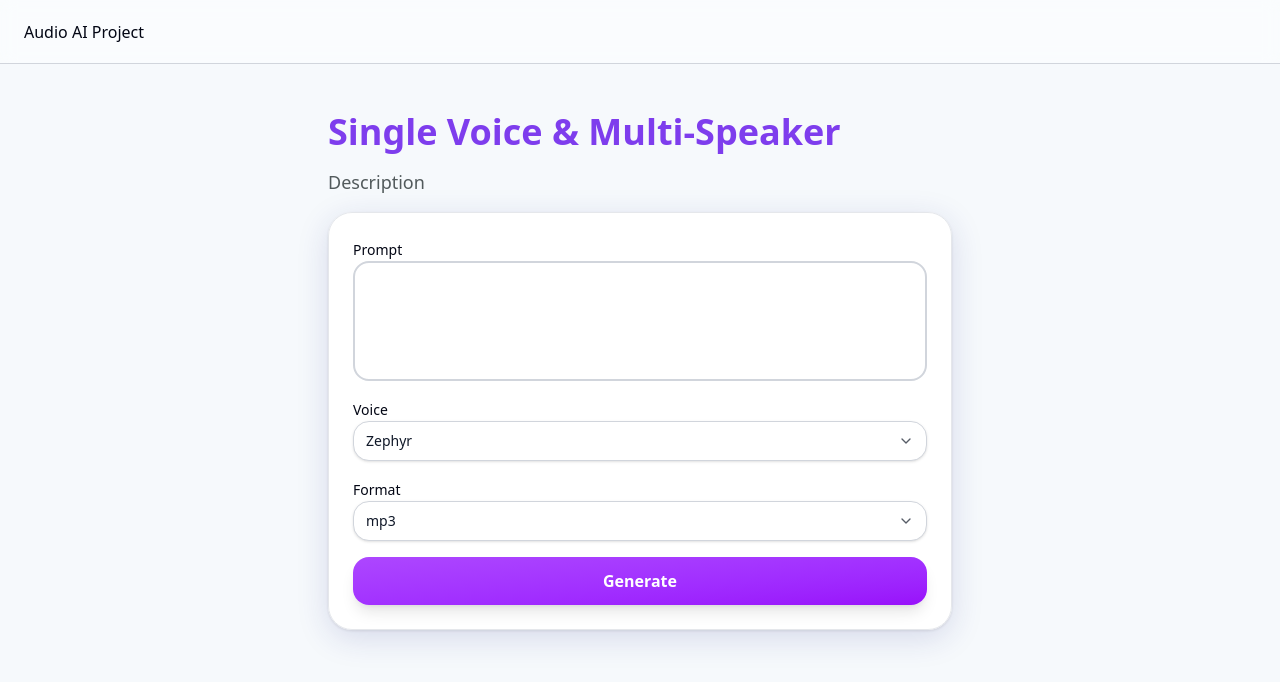
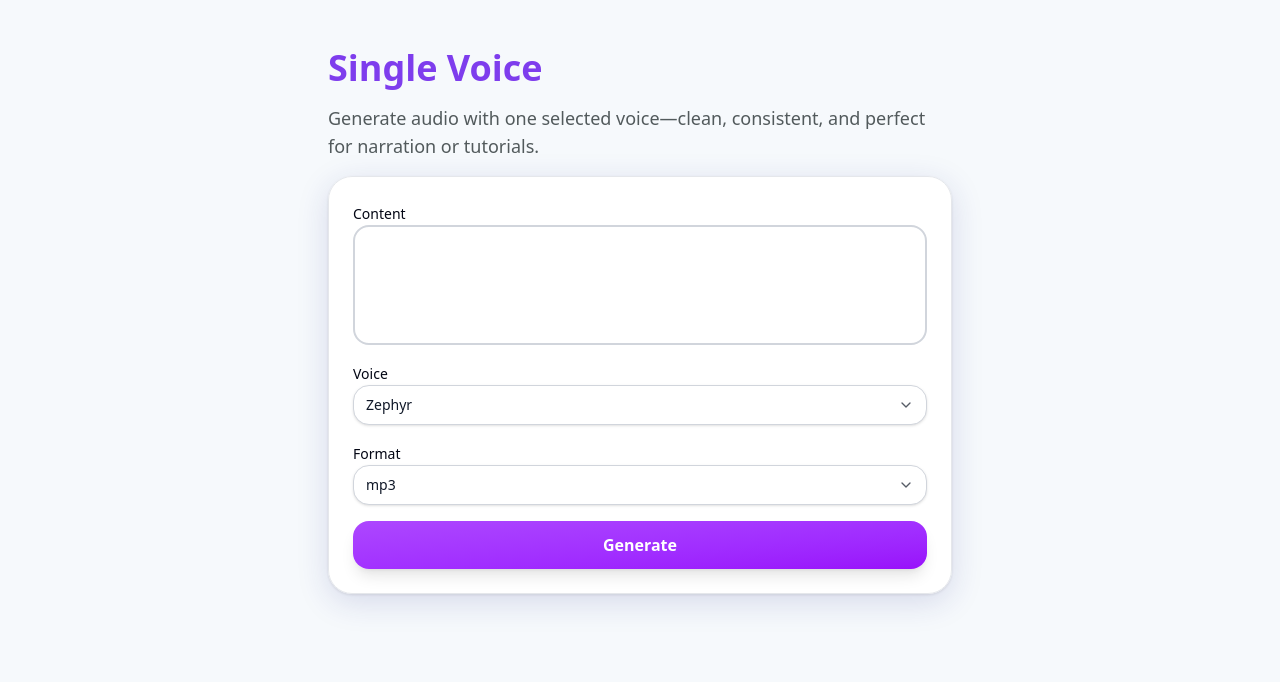
Before and after one commit to linh59/gemini_audio_ai, a Next.js app: page / in a window 1280 px wide. Shown: the top 682 px of the page. Built offline with nearby package versions, Linux system fonts and the light colour scheme.

Commit message:
Update text

```diff
--- a/src/app/(root)/layout.tsx
+++ b/src/app/(root)/layout.tsx
@@ -9,7 +9,7 @@ export default function ManageLayout({
 
         <div className="flex-1 flex flex-col">
           {/* Header */}
-         <TopNavigation/>
+         {/* <TopNavigation/> */}
 
           {/* Main Content */}
           <main className="flex-1 p-6 overflow-auto">
--- a/src/app/(root)/prompt-audio/form.tsx
+++ b/src/app/(root)/prompt-audio/form.tsx
@@ -60,7 +60,7 @@ const MyForm = () => {
             <div className="clay-card p-6">
                 <form onSubmit={handleSubmit(onSubmit)} className="space-y-4">
                     <div>
-                        <Label htmlFor="prompt">Prompt</Label>
+                        <Label htmlFor="prompt">Content</Label>
                         <Textarea id="prompt" {...register('prompt')} />
                         {errors.prompt && <p className="text-red-500 text-sm">{errors.prompt.message}</p>}
                     </div>
--- a/src/app/(root)/prompt-audio/page.tsx
+++ b/src/app/(root)/prompt-audio/page.tsx
@@ -8,10 +8,10 @@ const PromptAudioPage = () => {
         <div >
             <div className="mb-4">
                 <h1 className="title">
-                    Single Voice & Multi-Speaker
+                    Single Voice
                 </h1>
                 <p className="text-lg text-muted-foreground font-poppins">
-                    Description
+                    Generate audio with one selected voice—clean, consistent, and perfect for narration or tutorials.
                 </p>
             </div>
 
--- a/src/app/layout.tsx
+++ b/src/app/layout.tsx
@@ -16,7 +16,7 @@ const geistMono = Geist_Mono({
 });
 
 export const metadata: Metadata = {
-  title: "Create Next App",
+  title: "Magic Creator",
   description: "Generated by create next app",
 };
 
```
